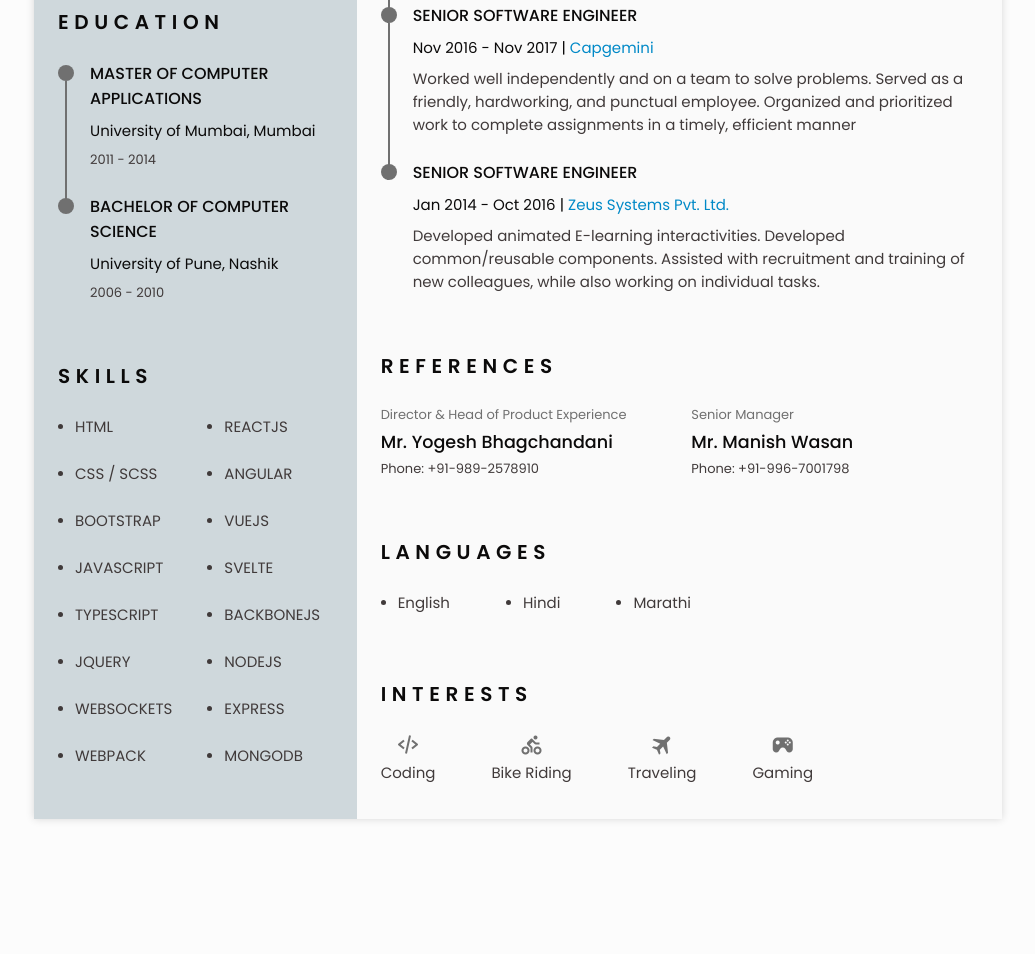
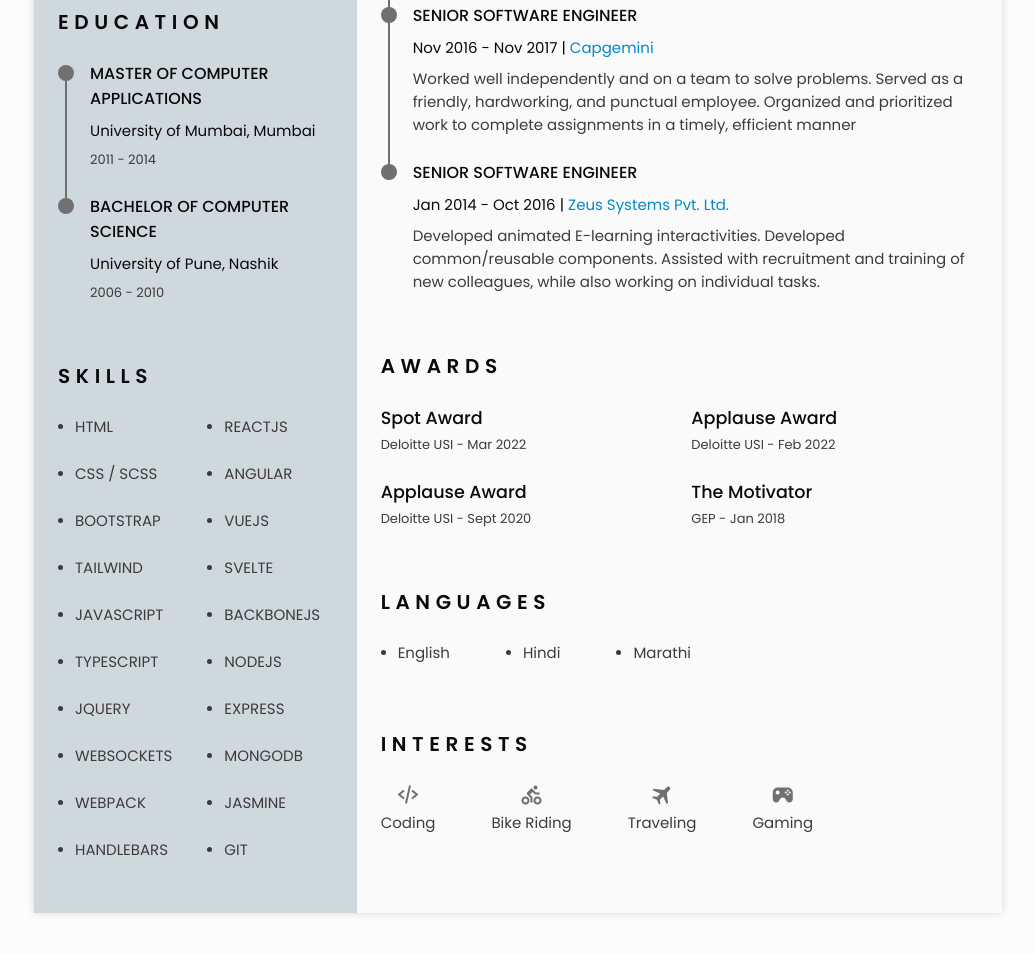
Before and after one commit to NileshPawarr/responsive-resume, a website built with Parcel: page src/index.html in a window 1280 px wide. Shown: the part 668-1622 px from the top of the page, without its empty margins (122-1157 px from the left). Before the commit the page ends 1558 px from the top, so only its background shows below. Built offline with nearby package versions, Linux system fonts and the light colour scheme.

Commit message:
Updated awards section

```diff
--- a/src/assets/css/styles.css
+++ b/src/assets/css/styles.css
@@ -521,17 +521,17 @@ img {
   font-size: var(--h3-font-size);
   margin-bottom: var(--mb-1);
 }
-/* REFERENCES */
-.references_content {
+/* AWARDS */
+.awards_content {
   gap: 0.25rem;
 }
 
-.references_subtitle {
+.awards_subtitle {
   color: var(--text-color-light);
 }
 
-.references_subtitle,
-.references_contact {
+.awards_subtitle,
+.awards_contact {
   font-size: var(--smaller-font-size);
 }
 /* INTERESTS */
@@ -640,7 +640,7 @@ img {
     display: none;
   }
 
-  .references_container {
+  .awards_container {
     grid-template-columns: repeat(2, 1fr);
   }
 
--- a/src/assets/js/main.js
+++ b/src/assets/js/main.js
@@ -160,7 +160,7 @@ const resumeButton = document.getElementById('resume-button');
 const opt = {
     margin: 0,
     filename: 'Nilesh-Pawar-Resume.pdf',
-    image: { type: 'jpeg', quality: 0.98 },
+    image: { type: 'jpeg', quality: 1 },
     html2canvas: { scale: 4 },
     jsPDF: { format: 'a4', orientation: 'portrait' }
 };
--- a/src/index.html
+++ b/src/index.html
@@ -55,8 +55,8 @@
                         </a>
                     </li> -->
                     <li class="nav_item">
-                        <a href="#references" class="nav_link">
-                            <i class='bx bx-link-external nav_icon'></i>References
+                        <a href="#awards" class="nav_link">
+                            <i class='bx bx-link-external nav_icon'></i>Awards
                         </a>
                     </li>
                 </ul>
@@ -162,6 +162,9 @@
                                 <span class="skills_circle"></span> BOOTSTRAP
                             </li>
                             <li class="skills_name">
+                                <span class="skills_circle"></span>TAILWIND
+                            </li>
+                            <li class="skills_name">
                                 <span class="skills_circle"></span> JAVASCRIPT
                             </li>
                             <li class="skills_name">
@@ -175,6 +178,9 @@
                             </li>
                             <li class="skills_name">
                                 <span class="skills_circle"></span>WEBPACK
+                            </li>
+                            <li class="skills_name">
+                                <span class="skills_circle"></span>HANDLEBARS
                             </li>
                         </ul>
                         <ul class="skills_data">
@@ -201,6 +207,12 @@
                             </li>
                             <li class="skills_name">
                                 <span class="skills_circle"></span>MONGODB
+                            </li>
+                            <li class="skills_name">
+                                <span class="skills_circle"></span>JASMINE
+                            </li>
+                            <li class="skills_name">
+                                <span class="skills_circle"></span>GIT
                             </li>
                         </ul>
                     </div>
@@ -296,25 +308,41 @@
                     </div>
                 </section>
 
-                <!-- REFERENCES -->
-                <section class="references section" id="references">
-                    <h2 class="section-title">References</h2>
-                    <div class="references_container bd-grid">
-                        <div class="references_content bd-grid">
-                            <span class="references_subtitle">Director & Head of Product Experience</span>
-                            <h3 class="references_title">Mr. Yogesh Bhagchandani</h3>
-                            <ul class="references_contact">
-                                <li>Phone: +91-989-2578910</li>
-                                <!-- <li>Email: </li> -->
-                            </ul>
+                <!-- AWARDS -->
+                <section class="awards section" id="awards">
+                    <h2 class="section-title">Awards</h2>
+                    <div class="bd-grid">
+                        <div class="awards_container bd-grid">
+                            <div class="awards_content bd-grid">
+                                <!-- <span class="awards_subtitle">Director & Head of Product Experience</span> -->
+                                <h3 class="awards_title">Spot Award</h3>
+                                <ul class="awards_contact">
+                                    <li>Deloitte USI - Mar 2022</li>
+                                </ul>
+                            </div>
+                            <div class="awards_content bd-grid">
+                                <!-- <span class="awards_subtitle">Senior Manager</span> -->
+                                <h3 class="awards_title">Applause Award</h3>
+                                <ul class="awards_contact">
+                                    <li>Deloitte USI - Feb 2022</li>
+                                </ul>
+                            </div>
                         </div>
-                        <div class="references_content bd-grid">
-                            <span class="references_subtitle">Senior Manager</span>
-                            <h3 class="references_title">Mr. Manish Wasan</h3>
-                            <ul class="references_contact">
-                                <li>Phone: +91-996-7001798</li>
-                                <!-- <li>Email: </li> -->
-                            </ul>
+                        <div class="awards_container bd-grid">
+                            <div class="awards_content bd-grid">
+                                <!-- <span class="awards_subtitle">Director & Head of Product Experience</span> -->
+                                <h3 class="awards_title">Applause Award</h3>
+                                <ul class="awards_contact">
+                                    <li>Deloitte USI - Sept 2020</li>
+                                </ul>
+                            </div>
+                            <div class="awards_content bd-grid">
+                                <!-- <span class="awards_subtitle">Senior Manager</span> -->
+                                <h3 class="awards_title">The Motivator</h3>
+                                <ul class="awards_contact">
+                                    <li>GEP - Jan 2018</li>
+                                </ul>
+                            </div>
                         </div>
                     </div>
                 </section>
```
Also changed, not shown: 1 other file.
